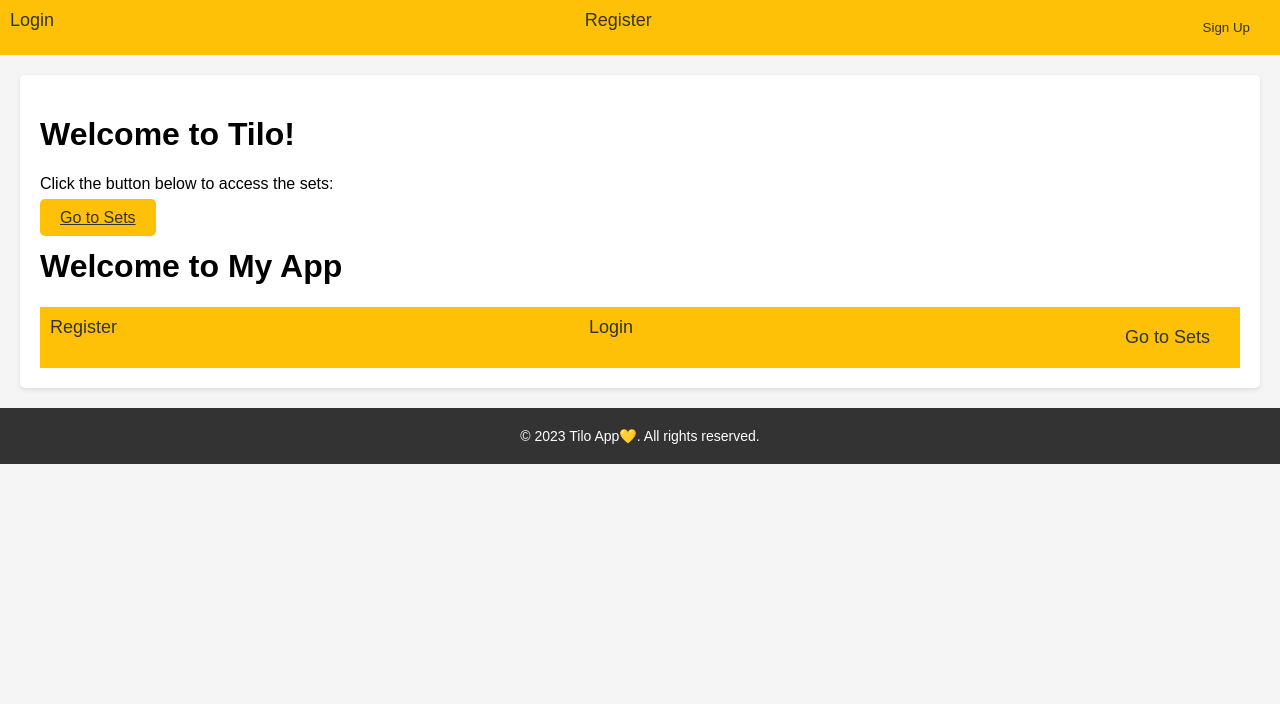
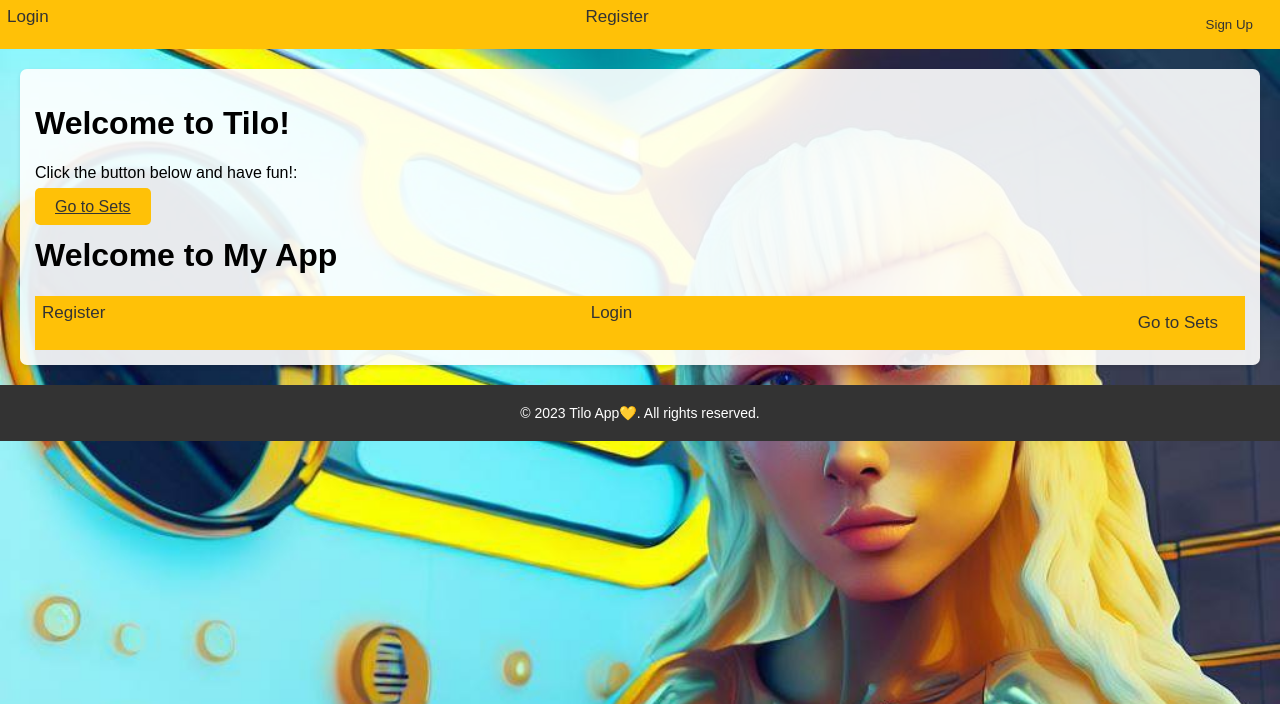
Before and after one commit to Tilooo/vasara, a Django app: page / in a window 1280 px wide. Shown: the top 704 px of the page. Run offline with Django 4.2, Linux system fonts and the light colour scheme.

Commit message:
Sukurtas static ir idetas pagrindinis background i base.html

```diff
--- a/tilo/settings.py
+++ b/tilo/settings.py
@@ -92,11 +92,12 @@ USE_I18N = True
 
 USE_TZ = True
 
+
 STATIC_URL = '/static/'
-STATIC_ROOT = os.path.join(BASE_DIR, 'staticfiles')
 STATICFILES_DIRS = [
     os.path.join(BASE_DIR, 'static'),
 ]
+
 
 MEDIA_URL = '/media/'
 MEDIA_ROOT = os.path.join(BASE_DIR, 'media')
--- a/tot/templates/base.html
+++ b/tot/templates/base.html
@@ -1,22 +1,26 @@
 <!-- base.html -->
 
 <!DOCTYPE html>
+{% load static %}
+
 <html>
 <head>
     <title>Tilo App</title>
     <!-- Add your CSS and other meta tags here -->
     <style>
         body {
-            background-color: #f5f5f5;
+        background-image: url("{% static 'images/tilo.jpg' %}");
+        background-size: cover;
         font-family: 'Poppins', sans-serif;
         margin: 0;
         padding: 0;
     }
 
+
         nav {
             background-color: #ffc107;
             color: #333;
-            padding: 10px;
+            padding: 7px;
             display: flex;
             justify-content: space-between;
         }
@@ -24,15 +28,15 @@
         nav a {
             color: #333;
             text-decoration: none;
-            font-size: 18px;
+            font-size: 17px;
         }
 
         .content {
-            background-color: #fff;
-            border-radius: 5px;
+                background-color: rgba(255, 255, 255, 0.9);  /* Use rgba() with an alpha value */
+                border-radius: 7px;
                 box-shadow: 0 2px 4px rgba(0, 0, 0, 0.1);
                 margin: 20px;
-            padding: 20px;
+                padding: 15px;
         }
 
         .btn {
@@ -67,7 +71,7 @@
     <!-- Add your content section -->
     <div class="content">
         <h1>Welcome to Tilo!</h1>
-        <p>Click the button below to access the sets:</p>
+        <p>Click the button below and have fun!:</p>
         <a href="{% url 'tot:set_list' %}" class="btn">Go to Sets</a>
         {% block content %}
         <!-- Content specific to child templates will go here -->
--- a/tot/urls.py
+++ b/tot/urls.py
@@ -3,6 +3,8 @@
 from django.urls import path
 from . import views
 from django.contrib.auth import views as auth_views
+from tot.views import flashcard_detail
+
 
 app_name = 'tot'
 
@@ -14,6 +16,7 @@ urlpatterns = [
     path('set/<int:set_id>/box/create/', views.create_box, name='create_box'),
     path('box/<int:box_id>/flashcard/create/', views.create_flashcard, name='create_flashcard'),
     path('box/<int:box_id>/', views.box_detail, name='box_detail'),
+    path('flashcards/<int:flashcard_id>/', flashcard_detail, name='flashcard_detail'),
     path('flashcard/<int:flashcard_id>/', views.flashcard_detail, name='flashcard_detail'),
     path('flashcard/<int:flashcard_id>/edit/', views.edit_flashcard, name='edit_flashcard'),
     path('flashcard/<int:flashcard_id>/delete/', views.delete_flashcard, name='delete_flashcard'),
--- a/tot/views.py
+++ b/tot/views.py
@@ -93,6 +93,7 @@ def flashcard_detail(request, flashcard_id):
 
 
 
+
 @login_required
 def register(request):
     if request.method == 'POST':
```
Also changed, not shown: tot/templates/tot/flashcard.html (added, +13 -0 lines), tot/templates/tot/flashcard_detail.html (+5 -3 lines), static/images/tilo.jpg (added). Lines whose indentation alone changed are shown as unchanged.
